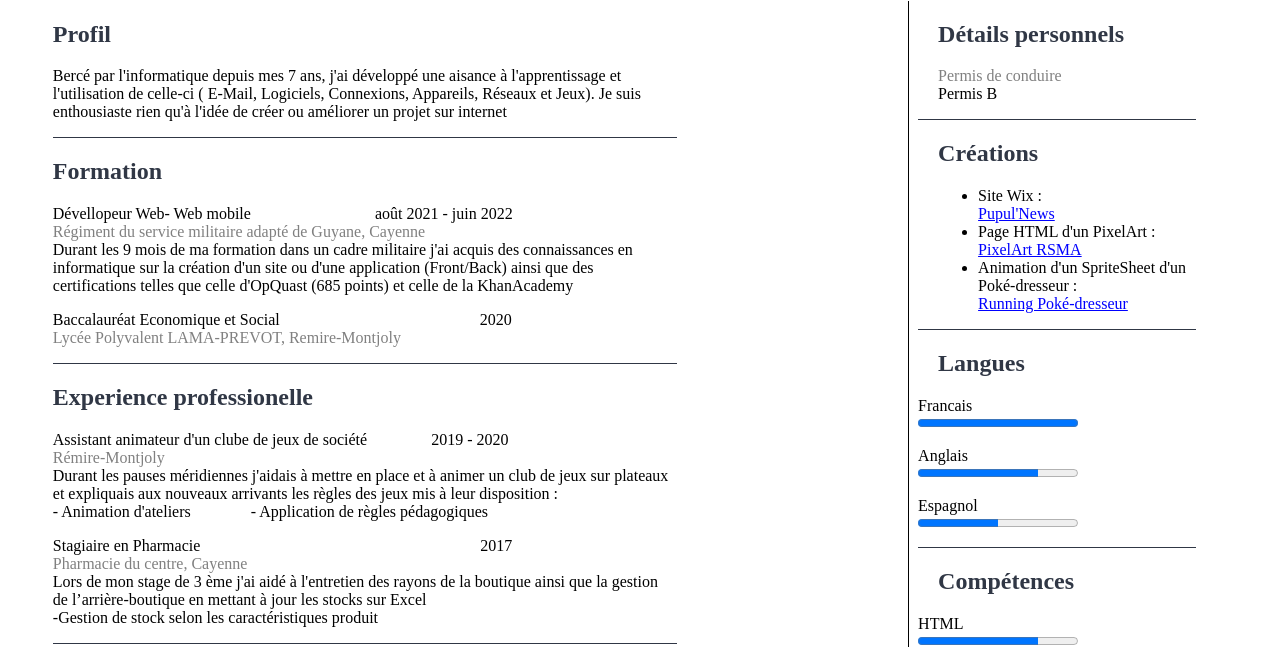
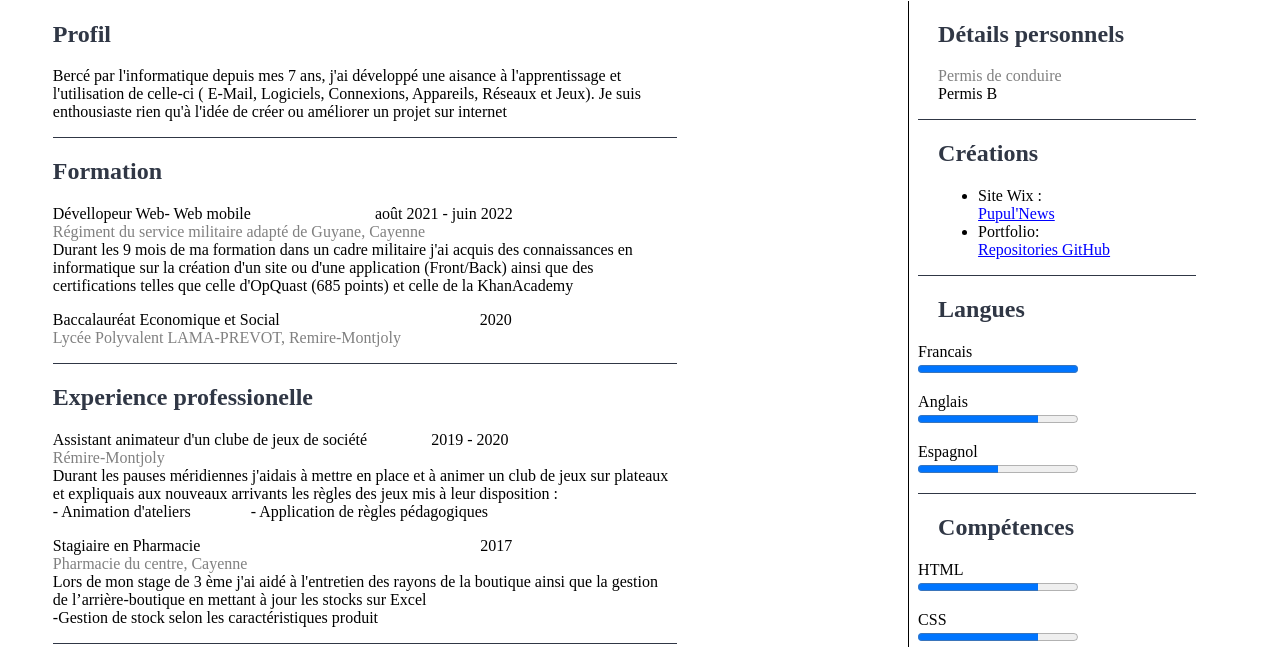
Before and after one commit to BenjaminGANDRILLE/Online-CV, a plain HTML site: page index.html in a window 1280 px wide. Shown: the part 153-800 px from the top of the page. Drawn offline with Linux system fonts and the light colour scheme.

Commit message:
portfolio

```diff
--- a/index.html
+++ b/index.html
@@ -80,8 +80,7 @@
         <h2 class="TCD"> Créations</h2>
         <ul class="TCD">
             <li>Site Wix :<br> <a class="link" href="https://pupulsite.wixsite.com/pupgames" target="_blank">Pupul'News</a></li>
-            <li>Page HTML d'un PixelArt :<br> <a class="link" href="https://benjamingandrille.github.io/PixelArt/" target="_blank">PixelArt RSMA</a></li>
-            <li>Animation d'un SpriteSheet d'un Poké-dresseur :<br> <a class="link" href="https://benjamingandrille.github.io/Pok-Run/">Running Poké-dresseur</a></li>
+            <li>Portfolio:<br> <a class="link" href="https://github.com/BenjaminGANDRILLE?tab=repositories" target="_blank">Repositories GitHub</a></li>
         </ul>
     </div>
 
```
